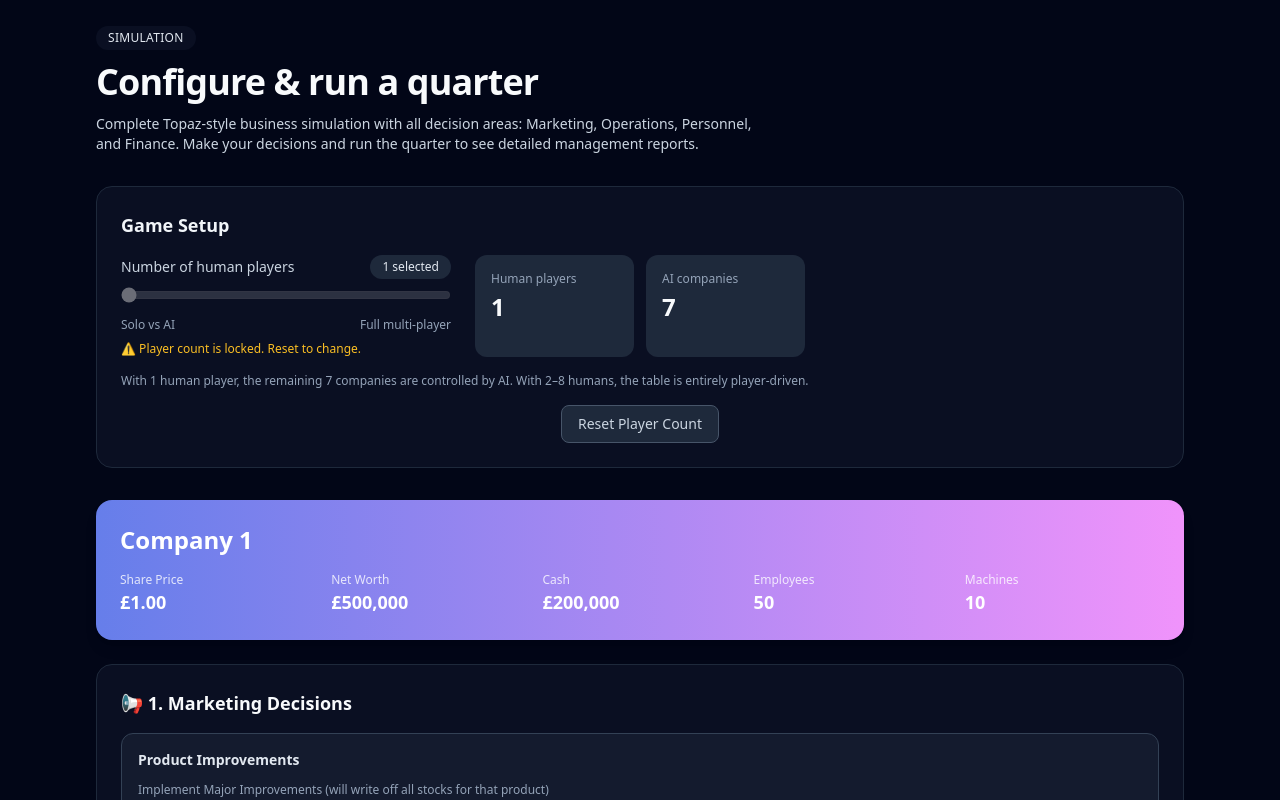
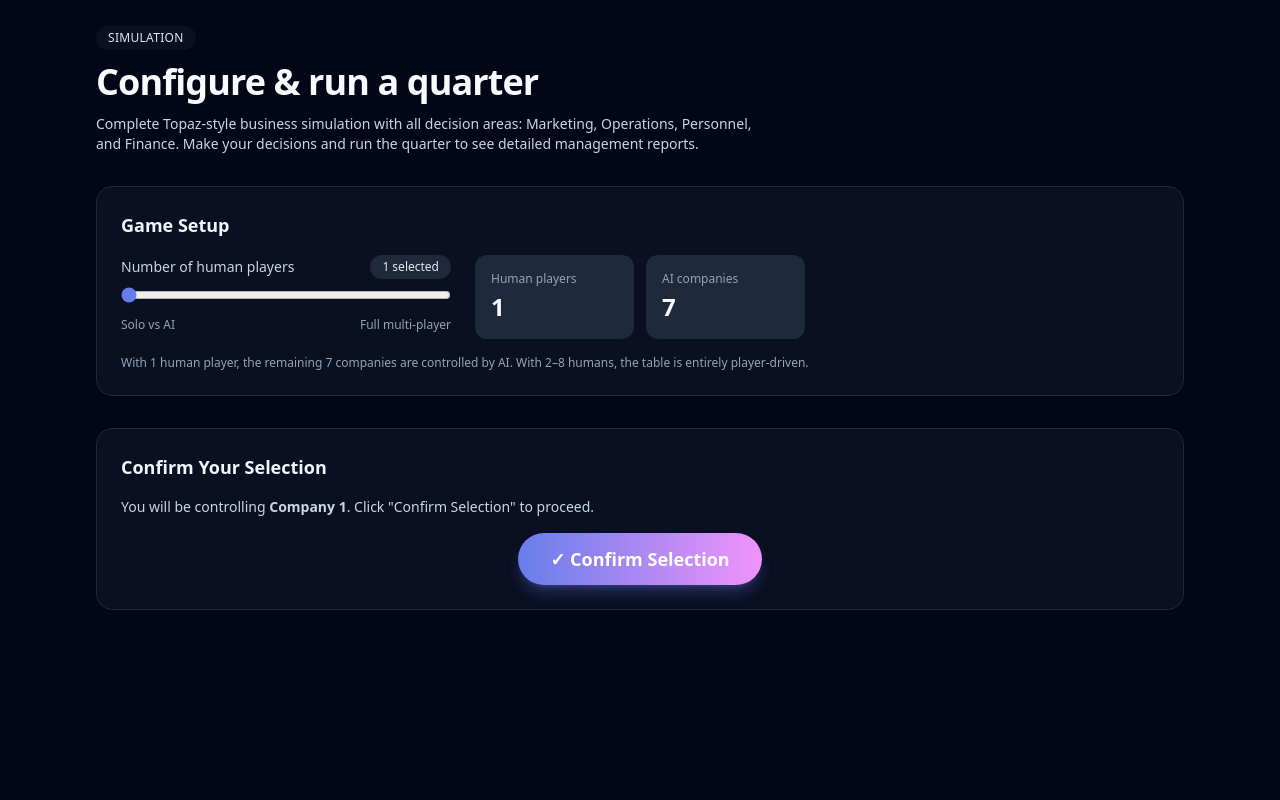
Before and after one commit to mohammedsuhaib579-art/TopazVBE-Vercel-, a Next.js app in the folder vercel_app/: page /simulate in a window 1280 px wide. Shown: the top 800 px of the page. Built offline with nearby package versions, Linux system fonts and the light colour scheme.

Commit message:
Update page.tsx

```diff
--- a/vercel_app/app/simulate/page.tsx
+++ b/vercel_app/app/simulate/page.tsx
@@ -49,8 +49,9 @@ export default function SimulatePage() {
     creditworthiness: number;
   }>>(new Map());
 
-  // Track if player count is locked (locked once a player is selected or decisions are made)
+  // Track if player count is locked (locked once confirmed)
   const [playerCountLocked, setPlayerCountLocked] = useState(false);
+  const [pendingPlayerSelection, setPendingPlayerSelection] = useState<number | null>(null);
 
   // Initialize company states
   useEffect(() => {
@@ -71,24 +72,17 @@ export default function SimulatePage() {
       });
     }
     setCompanyStates(states);
-    // Reset player selection when number of players changes (only if not locked)
-    if (!playerCountLocked && config.humans > 1 && selectedPlayer === null) {
-      setSelectedPlayer(0); // Default to first company
+    // Reset selection when number of players changes (only if not locked)
+    if (!playerCountLocked) {
+      setSelectedPlayer(null);
+      setPendingPlayerSelection(null);
     }
   }, [config.humans, playerCountLocked]);
 
-  // Auto-select player 0 for single player mode and lock player count
+  // Auto-select player 0 for single player mode (but don't lock yet)
   useEffect(() => {
-    if (config.humans === 1 && selectedPlayer === null) {
-      setSelectedPlayer(0);
-      setPlayerCountLocked(true);
-    }
-  }, [config.humans, selectedPlayer]);
-
-  // Lock player count when a player is selected in multiplayer
-  useEffect(() => {
-    if (config.humans > 1 && selectedPlayer !== null && !playerCountLocked) {
-      setPlayerCountLocked(true);
+    if (config.humans === 1 && selectedPlayer === null && !playerCountLocked) {
+      setPendingPlayerSelection(0);
     }
   }, [config.humans, selectedPlayer, playerCountLocked]);
 
@@ -101,15 +95,18 @@ export default function SimulatePage() {
 
   const handleSwitchCompany = (playerIdx: number) => {
     setSelectedPlayer(playerIdx);
-    // Lock player count when switching (if not already locked)
-    if (!playerCountLocked) {
-      setPlayerCountLocked(true);
-    }
   };
 
   const handlePlayerSelect = (playerIdx: number) => {
-    setSelectedPlayer(playerIdx);
-    setPlayerCountLocked(true);
+    setPendingPlayerSelection(playerIdx);
+  };
+
+  const handleConfirmSelection = () => {
+    if (pendingPlayerSelection !== null) {
+      setSelectedPlayer(pendingPlayerSelection);
+      setPlayerCountLocked(true);
+      setPendingPlayerSelection(null);
+    }
   };
 
   const handleDecisionChange = (playerIdx: number, decisions: Decisions) => {
@@ -249,6 +246,8 @@ export default function SimulatePage() {
               onChange={(e) => {
                 if (!playerCountLocked) {
                   setConfig({ humans: Number(e.target.value) });
+                  setPendingPlayerSelection(null);
+                  setSelectedPlayer(null);
                 }
               }}
               disabled={playerCountLocked}
@@ -299,6 +298,7 @@ export default function SimulatePage() {
               onClick={() => {
                 setPlayerCountLocked(false);
                 setSelectedPlayer(null);
+                setPendingPlayerSelection(null);
                 setAllPlayerDecisions(new Map());
                 setReports(null);
                 setError(null);
@@ -311,8 +311,64 @@ export default function SimulatePage() {
         )}
       </section>
 
-      {/* Company Switcher (Multiplayer only) */}
-      {config.humans > 1 && selectedPlayer !== null && (
+      {/* Player Selection (Multiplayer - before confirmation) */}
+      {config.humans > 1 && !playerCountLocked && (
+        <section className="rounded-2xl border border-slate-800 bg-slate-900/60 p-6">
+          <h2 className="mb-4 text-lg font-semibold text-slate-100">Select Your Company</h2>
+          <p className="mb-4 text-sm text-slate-300">
+            Choose which company you will control. Click "Confirm Selection" to lock your choice.
+          </p>
+          <div className="grid grid-cols-2 gap-4 md:grid-cols-4">
+            {Array.from({ length: config.humans }).map((_, idx) => (
+              <button
+                key={idx}
+                onClick={() => handlePlayerSelect(idx)}
+                className={`rounded-xl border-2 p-4 text-center transition ${
+                  pendingPlayerSelection === idx
+                    ? "border-primary-500 bg-primary-500/20"
+                    : "border-slate-700 bg-slate-800 hover:border-primary-500 hover:bg-slate-700"
+                }`}
+              >
+                <div className="text-lg font-semibold text-slate-100">Company {idx + 1}</div>
+                <div className="mt-1 text-xs text-slate-400">
+                  {pendingPlayerSelection === idx ? "Selected" : "Click to select"}
+                </div>
+              </button>
+            ))}
+          </div>
+          {pendingPlayerSelection !== null && (
+            <div className="mt-6 flex justify-center">
+              <button
+                onClick={handleConfirmSelection}
+                className="rounded-full bg-gradient-to-r from-primary-500 to-accent-500 px-8 py-3 text-lg font-semibold text-white shadow-lg shadow-primary-500/30 transition hover:-translate-y-0.5 hover:shadow-xl"
+              >
+                ✓ Confirm Selection
+              </button>
+            </div>
+          )}
+        </section>
+      )}
+
+      {/* Player Selection (Single Player - before confirmation) */}
+      {config.humans === 1 && !playerCountLocked && pendingPlayerSelection === 0 && (
+        <section className="rounded-2xl border border-slate-800 bg-slate-900/60 p-6">
+          <h2 className="mb-4 text-lg font-semibold text-slate-100">Confirm Your Selection</h2>
+          <p className="mb-4 text-sm text-slate-300">
+            You will be controlling <span className="font-semibold text-primary-400">Company 1</span>. Click "Confirm Selection" to proceed.
+          </p>
+          <div className="flex justify-center">
+            <button
+              onClick={handleConfirmSelection}
+              className="rounded-full bg-gradient-to-r from-primary-500 to-accent-500 px-8 py-3 text-lg font-semibold text-white shadow-lg shadow-primary-500/30 transition hover:-translate-y-0.5 hover:shadow-xl"
+            >
+              ✓ Confirm Selection
+            </button>
+          </div>
+        </section>
+      )}
+
+      {/* Company Switcher (Multiplayer only - after confirmation) */}
+      {config.humans > 1 && selectedPlayer !== null && playerCountLocked && (
         <section className="rounded-2xl border border-slate-800 bg-slate-900/60 p-4">
           <h3 className="mb-3 text-sm font-semibold text-slate-200">Switch Company</h3>
           <div className="flex flex-wrap gap-2">
```
